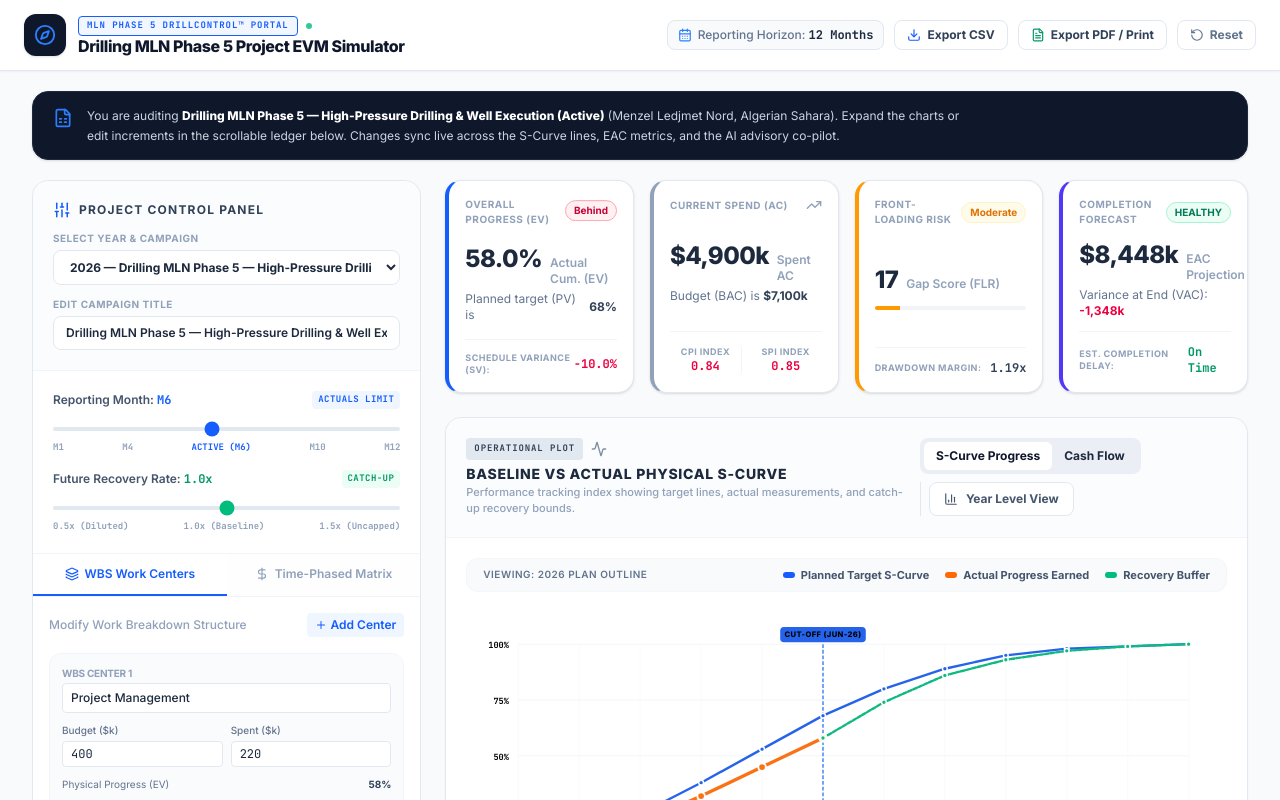
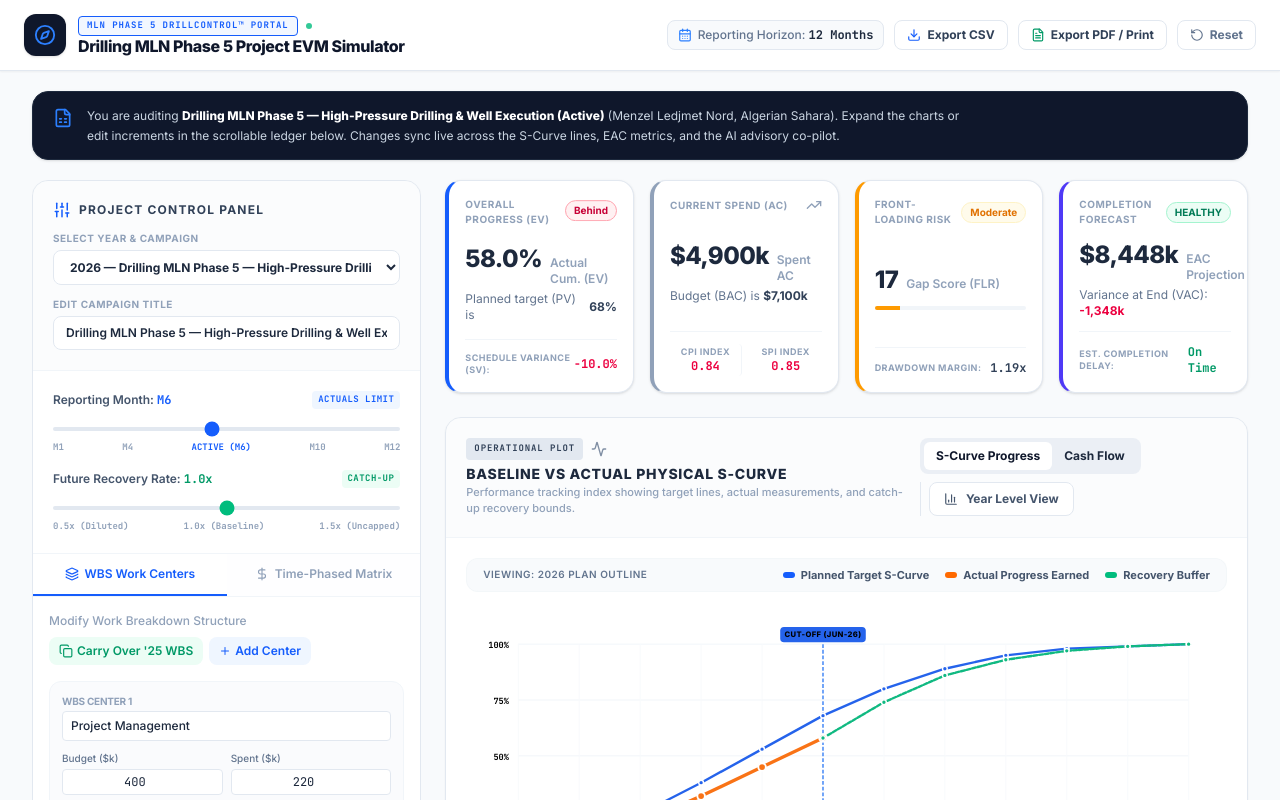
Before and after one commit to rioirawan0905/drillingprojectcontrol, a React (Vite) app: page / in a window 1280 px wide. Shown: the top 800 px of the page. Built offline with nearby package versions, Linux system fonts and the light colour scheme.

Commit message:
feat: add WBS carry-over and robust number input
Implement WBS structure carry-over between project years and introduce SafeNumberInput to handle numeric state safely during user editing.

```diff
--- /dev/null
+++ b/src/components/SafeNumberInput.tsx
@@ -0,0 +1,74 @@
+import React, { useState, useEffect } from 'react';
+
+interface SafeNumberInputProps extends Omit<React.InputHTMLAttributes<HTMLInputElement>, 'onChange' | 'value'> {
+  value: number | null | undefined;
+  onChange: (val: number | null) => void;
+  placeholder?: string;
+  step?: string;
+}
+
+export default function SafeNumberInput({
+  value,
+  onChange,
+  placeholder = "",
+  step = "0.1",
+  className = "",
+  ...props
+}: SafeNumberInputProps) {
+  // Local string state to keep user keystrokes intact (e.g. "1.", "0.0", "", "-")
+  const [localValue, setLocalValue] = useState<string>(
+    value === null || value === undefined ? '' : String(value)
+  );
+  const [isFocused, setIsFocused] = useState(false);
+
+  // Sync state with props when value changes from outside (only if not focused)
+  useEffect(() => {
+    if (!isFocused) {
+      setLocalValue(value === null || value === undefined ? '' : String(value));
+    }
+  }, [value, isFocused]);
+
+  const handleChange = (e: React.ChangeEvent<HTMLInputElement>) => {
+    const rawVal = e.target.value;
+    setLocalValue(rawVal);
+
+    if (rawVal === '') {
+      onChange(null);
+    } else {
+      const parsed = parseFloat(rawVal);
+      if (!isNaN(parsed)) {
+        onChange(parsed);
+      }
+    }
+  };
+
+  const handleFocus = (e: React.FocusEvent<HTMLInputElement>) => {
+    setIsFocused(true);
+    if (props.onFocus) {
+      props.onFocus(e);
+    }
+  };
+
+  const handleBlur = (e: React.FocusEvent<HTMLInputElement>) => {
+    setIsFocused(false);
+    // Force format on blur to ensure they see the finalized visual representation
+    setLocalValue(value === null || value === undefined ? '' : String(value));
+    if (props.onBlur) {
+      props.onBlur(e);
+    }
+  };
+
+  return (
+    <input
+      {...props}
+      type="number"
+      step={step}
+      value={localValue}
+      onChange={handleChange}
+      onFocus={handleFocus}
+      onBlur={handleBlur}
+      placeholder={placeholder}
+      className={className}
+    />
+  );
+}
--- a/src/components/SidebarControls.tsx
+++ b/src/components/SidebarControls.tsx
@@ -5,7 +5,8 @@
 
 import React, { useState } from 'react';
 import { ProjectYearData, WBSItem, MonthlyData } from '../types';
-import { Plus, Trash2, Sliders, Layers, DollarSign } from 'lucide-react';
+import { Plus, Trash2, Sliders, Layers, DollarSign, Copy } from 'lucide-react';
+import SafeNumberInput from './SafeNumberInput';
 
 interface SidebarControlsProps {
   currentProject: ProjectYearData;
@@ -21,6 +22,32 @@ export default function SidebarControls({
   onUpdateProject,
 }: SidebarControlsProps) {
   const [activeTab, setActiveTab] = useState<'wbs' | 'timephased'>('wbs');
+
+  const prevProject = allProjects.find((p) => p.year === currentProject.year - 1);
+
+  // Carry over previous year's WBS
+  const carryOverPreviousYearWBS = () => {
+    if (!prevProject) return;
+
+    if (
+      window.confirm(
+        `Are you sure you want to carry over the WBS structure from ${prevProject.year} (${prevProject.name})? This will replace your current WBS Cost Centers. Budget values will be copied, while Spent and Physical Progress will be reset to 0.`
+      )
+    ) {
+      const carriedWBS: WBSItem[] = prevProject.wbsList.map((item, idx) => ({
+        id: `wbs-${Date.now()}-${idx}`,
+        name: item.name,
+        budget: item.budget,
+        spent: 0,
+        progress: 0,
+      }));
+
+      onUpdateProject({
+        ...currentProject,
+        wbsList: carriedWBS,
+      });
+    }
+  };
 
   // Handle Month slider update
   const handleMonthChange = (e: React.ChangeEvent<HTMLInputElement>) => {
@@ -267,14 +294,25 @@ export default function SidebarControls({
       <div className="flex-1 overflow-y-auto p-4 space-y-3 custom-scrollbar">
         {activeTab === 'wbs' && (
           <div className="space-y-4 animate-fade-in">
-            <div className="flex items-center justify-between">
+            <div className="flex items-center justify-between flex-wrap gap-2">
               <span className="text-xs text-slate-400 font-medium">Modify Work Breakdown Structure</span>
-              <button
-                onClick={addWBSItem}
-                className="text-xs font-semibold text-blue-600 hover:text-blue-700 flex items-center gap-1 bg-blue-50 hover:bg-blue-100/70 px-2 py-1 rounded-sm transition-colors cursor-pointer"
-              >
-                <Plus className="w-3 h-3" /> Add Center
-              </button>
+              <div className="flex items-center gap-1.5 flex-wrap">
+                {prevProject && (
+                  <button
+                    onClick={carryOverPreviousYearWBS}
+                    title={`Carry over WBS Work Centers structure from ${prevProject.year} (${prevProject.name})`}
+                    className="text-xs font-semibold text-emerald-600 hover:text-emerald-700 flex items-center gap-1 bg-emerald-50 hover:bg-emerald-100/70 px-2.5 py-1.5 rounded-lg transition-colors cursor-pointer shadow-3xs"
+                  >
+                    <Copy className="w-3.5 h-3.5" /> Carry Over '{prevProject.year ? String(prevProject.year).substring(2) : ""} WBS
+                  </button>
+                )}
+                <button
+                  onClick={addWBSItem}
+                  className="text-xs font-semibold text-blue-600 hover:text-blue-700 flex items-center gap-1 bg-blue-50 hover:bg-blue-100/70 px-2.5 py-1.5 rounded-lg transition-colors cursor-pointer"
+                >
+                  <Plus className="w-3 h-3" /> Add Center
+                </button>
+              </div>
             </div>
 
             {currentProject.wbsList.map((item, index) => (
@@ -303,20 +341,20 @@ export default function SidebarControls({
                 <div className="grid grid-cols-2 gap-2">
                   <div>
                     <label className="block text-[10px] font-medium text-slate-500 mb-0.5">Budget ($k)</label>
-                    <input
-                      type="number"
+                    <SafeNumberInput
+                      step="5"
                       value={item.budget}
-                      onChange={(e) => updateWBSItem(item.id, 'budget', e.target.value)}
-                      className="w-full text-xs bg-white text-slate-800 border border-slate-200 focus:outline-hidden focus:ring-1 focus:ring-blue-500 rounded px-2 py-1 font-mono"
+                      onChange={(val) => updateWBSItem(item.id, 'budget', val ?? 0)}
+                      className="w-full text-xs bg-white text-slate-800 border border-slate-200 focus:outline-hidden focus:ring-1 focus:ring-blue-500 rounded px-2 py-1 font-mono hover:border-slate-300 transition-colors text-center"
                     />
                   </div>
                   <div>
                     <label className="block text-[10px] font-medium text-slate-500 mb-0.5">Spent ($k)</label>
-                    <input
-                      type="number"
+                    <SafeNumberInput
+                      step="5"
                       value={item.spent}
-                      onChange={(e) => updateWBSItem(item.id, 'spent', e.target.value)}
-                      className="w-full text-xs bg-white text-slate-800 border border-slate-200 focus:outline-hidden focus:ring-1 focus:ring-blue-500 rounded px-2 py-1 font-mono"
+                      onChange={(val) => updateWBSItem(item.id, 'spent', val ?? 0)}
+                      className="w-full text-xs bg-white text-slate-800 border border-slate-200 focus:outline-hidden focus:ring-1 focus:ring-blue-500 rounded px-2 py-1 font-mono hover:border-slate-300 transition-colors text-center"
                     />
                   </div>
                 </div>
@@ -377,11 +415,10 @@ export default function SidebarControls({
                     <div className="grid grid-cols-2 gap-3 mb-2">
                       <div>
                         <label className="block text-[9px] font-medium text-slate-500 mb-0.5">Target Cum %</label>
-                        <input
-                          type="number"
+                        <SafeNumberInput
                           step="0.1"
                           value={m.targetCumulativeProgress}
-                          onChange={(e) => updateMonthlyCell(m.month, 'targetCumulativeProgress', e.target.value)}
+                          onChange={(val) => updateMonthlyCell(m.month, 'targetCumulativeProgress', val)}
                           className="w-full text-xs bg-white text-slate-800 border border-slate-200 rounded px-1.5 py-0.5 font-mono"
                         />
                       </div>
@@ -389,12 +426,11 @@ export default function SidebarControls({
                         <label className="block text-[9px] font-medium text-slate-500 mb-0.5">
                           Actual Cum %
                         </label>
-                        <input
-                          type="number"
+                        <SafeNumberInput
                           step="0.1"
-                          value={m.actualCumulativeProgress ?? ''}
+                          value={m.actualCumulativeProgress}
                           placeholder="0"
-                          onChange={(e) => updateMonthlyCell(m.month, 'actualCumulativeProgress', e.target.value)}
+                          onChange={(val) => updateMonthlyCell(m.month, 'actualCumulativeProgress', val)}
                           className="w-full text-xs rounded px-1.5 py-0.5 font-mono border bg-white border-slate-200 text-slate-800"
                         />
                       </div>
@@ -403,10 +439,10 @@ export default function SidebarControls({
                     <div className="grid grid-cols-2 gap-3">
                        <div>
                         <label className="block text-[9px] font-medium text-slate-500 mb-0.5">Target Cash Flow ($k)</label>
-                        <input
-                          type="number"
+                        <SafeNumberInput
+                          step="5"
                           value={m.targetCashFlow}
-                          onChange={(e) => updateMonthlyCell(m.month, 'targetCashFlow', e.target.value)}
+                          onChange={(val) => updateMonthlyCell(m.month, 'targetCashFlow', val)}
                           className="w-full text-xs bg-white text-slate-800 border border-slate-200 rounded px-1.5 py-0.5 font-mono"
                         />
                       </div>
@@ -414,11 +450,11 @@ export default function SidebarControls({
                         <label className="block text-[9px] font-medium text-slate-500 mb-0.5">
                           Actual Cash Flow ($k)
                         </label>
-                        <input
-                          type="number"
-                          value={m.actualCashFlow ?? ''}
+                        <SafeNumberInput
+                          step="5"
+                          value={m.actualCashFlow}
                           placeholder="0"
-                          onChange={(e) => updateMonthlyCell(m.month, 'actualCashFlow', e.target.value)}
+                          onChange={(val) => updateMonthlyCell(m.month, 'actualCashFlow', val)}
                           className="w-full text-xs rounded px-1.5 py-0.5 font-mono border bg-white border-slate-205 text-slate-800"
                         />
                       </div>
```
Also changed, not shown: src/components/SpreadsheetEditor.tsx (+17 -22 lines).
